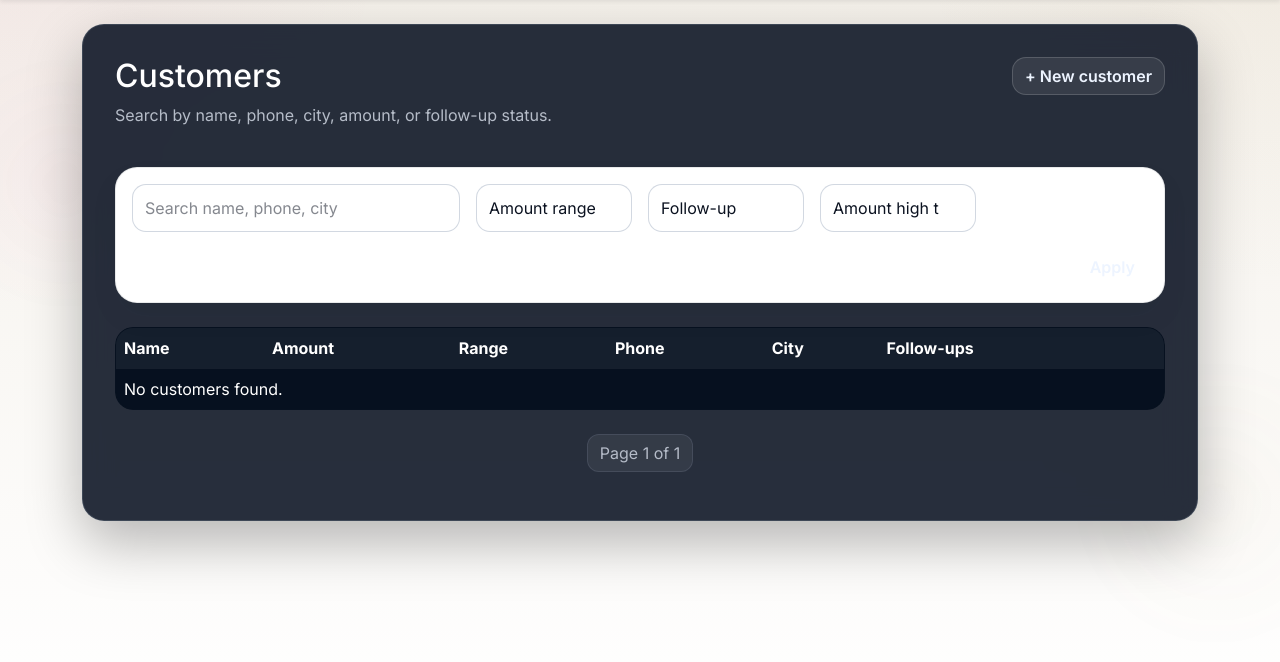
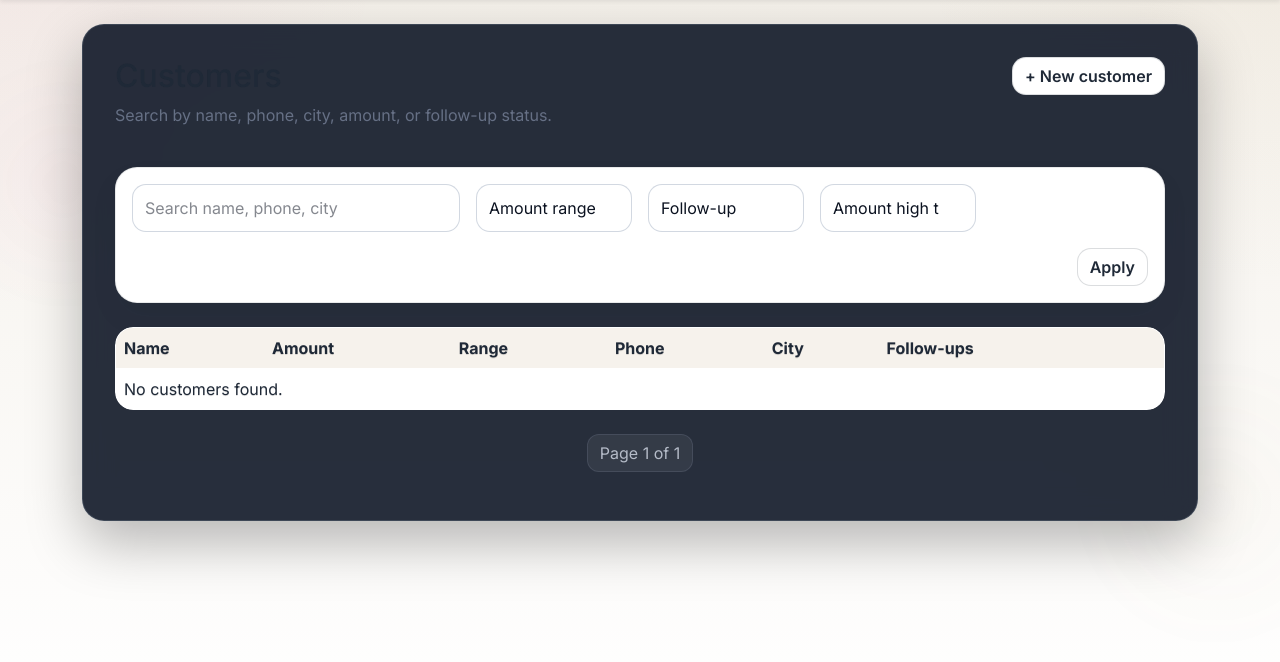
Before and after one commit to Akash1311A/25caratcrm, a Django app: page /customers/ in a window 1280 px wide. Shown: the part 73-735 px from the top of the page. Run offline with Django 4.2, Linux system fonts and the light colour scheme; a user stored in the database is signed in; data that the repository does not hold is empty.

Commit message:
Fix dashboard contrast on light theme

```diff
--- a/crm/static/crm/css/brand-overrides.css
+++ b/crm/static/crm/css/brand-overrides.css
@@ -136,3 +136,64 @@ body {
 .text-muted {
   color: var(--brand-muted) !important;
 }
+
+/* Override the old dark page rules so the new light layout stays readable. */
+.bw-page .text-gold,
+.bw-page h1,
+.bw-page h2,
+.bw-page h3,
+.bw-page h4,
+.bw-page h5,
+.bw-page h6,
+.bw-page strong,
+.bw-page .table th,
+.bw-page .table td,
+.bw-page .list-group-item,
+.bw-page .page-link {
+  color: var(--brand-text) !important;
+}
+
+.bw-page .text-muted {
+  color: var(--brand-muted) !important;
+}
+
+.bw-page .btn-outline-light,
+.bw-page .btn-light {
+  color: var(--brand-text) !important;
+  background: #ffffff !important;
+  border-color: rgba(35, 43, 56, 0.16) !important;
+}
+
+.bw-page .btn-outline-light:hover,
+.bw-page .btn-light:hover {
+  background: #f7f4ef !important;
+  color: var(--brand-text) !important;
+}
+
+.bw-page .stat-card h6,
+.bw-page .stat-card h3 {
+  color: var(--brand-text) !important;
+}
+
+.bw-page .mini-card .label {
+  color: var(--brand-muted) !important;
+}
+
+.bw-page .mini-card strong {
+  color: var(--brand-text) !important;
+}
+
+.bw-page .table,
+.bw-page .table thead th,
+.bw-page .table tbody td {
+  background: #ffffff !important;
+  color: var(--brand-text) !important;
+}
+
+.bw-page .table thead th {
+  background: #f6f2ec !important;
+}
+
+.bw-page .table tbody tr:hover {
+  background: rgba(196, 27, 112, 0.04) !important;
+}
```
